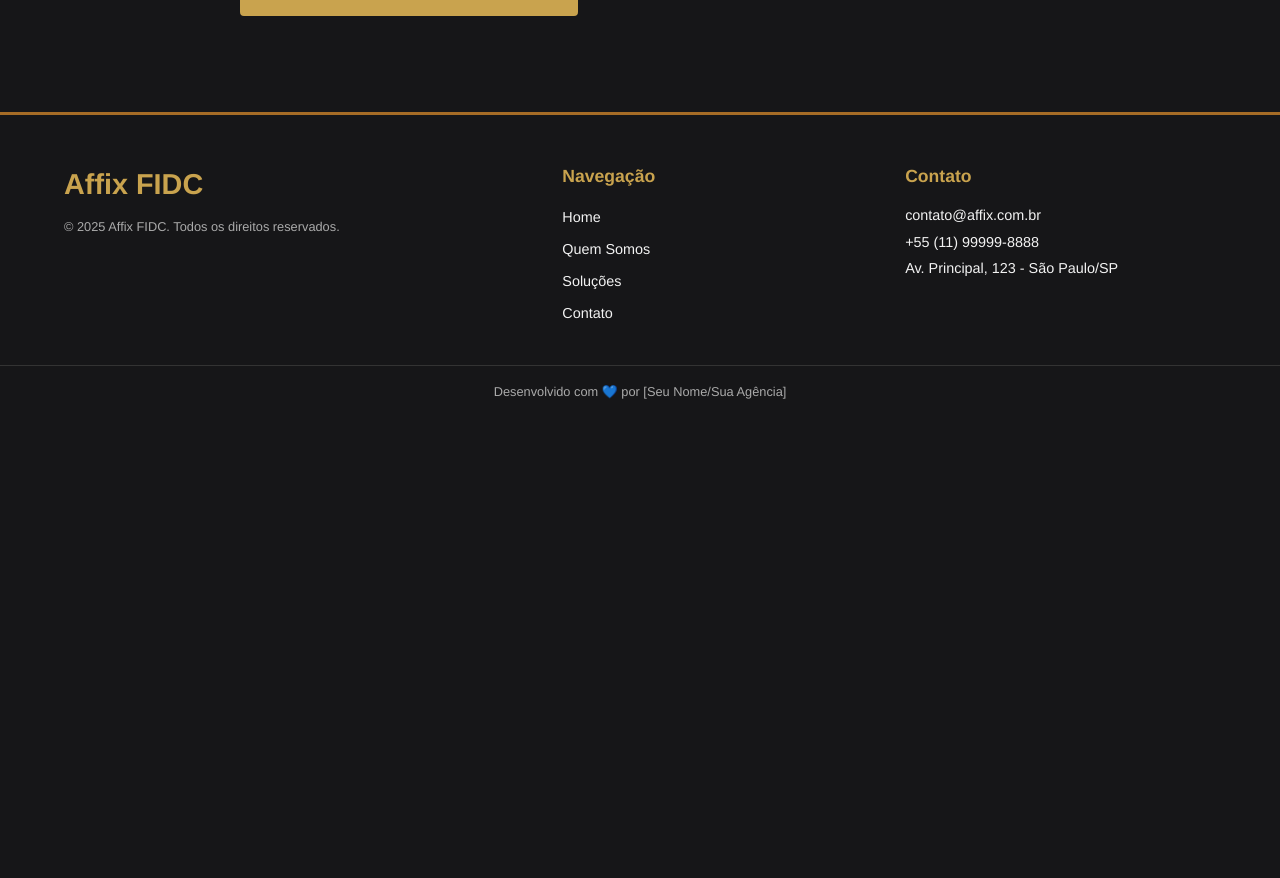
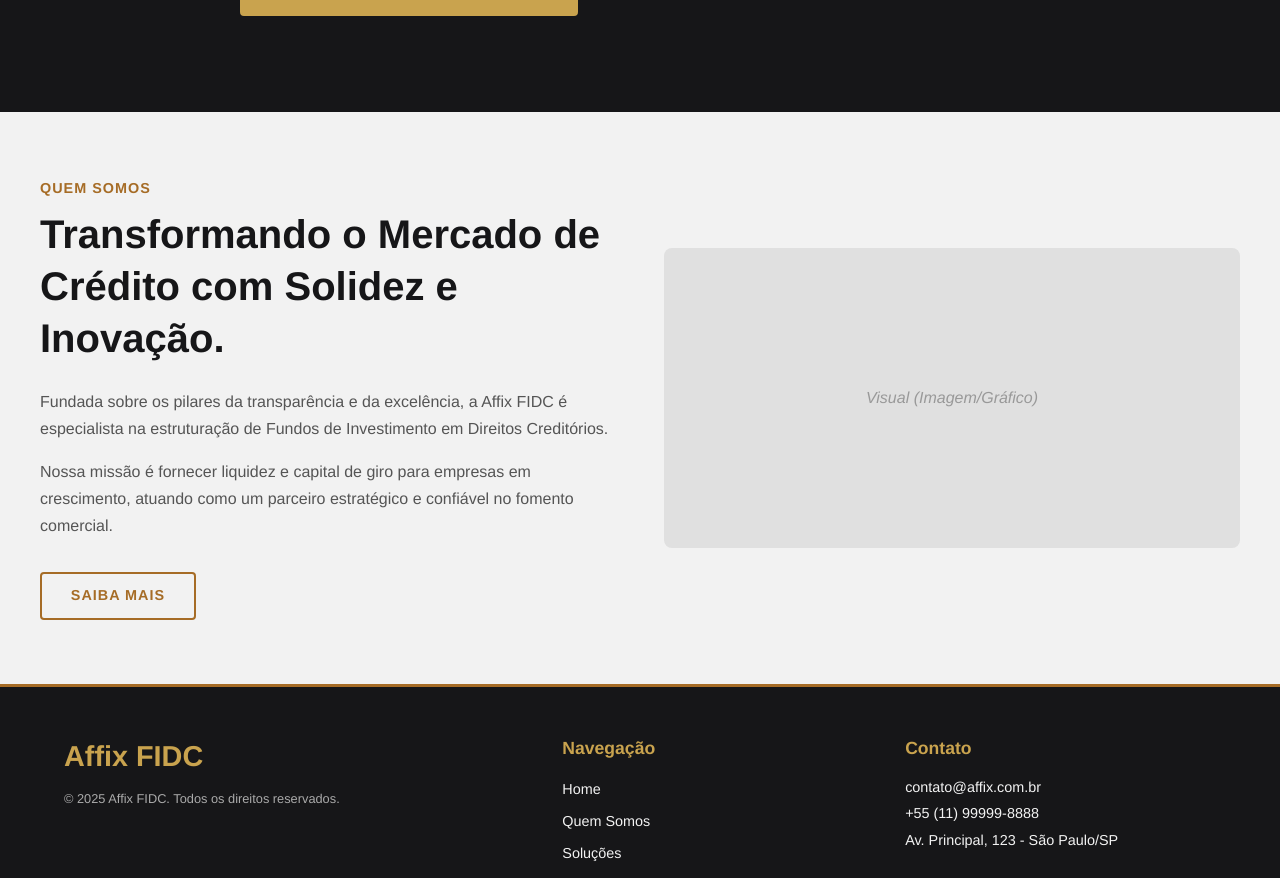
Before and after one commit to ademar-costa/site-affix, a React (Vite) app in the folder affix-fidc/: page / in a window 1280 px wide. Shown: the part 450-1328 px from the top of the page. Before the commit the page ends 868 px from the top, so only its background shows below. Built offline with nearby package versions, Linux system fonts and the light colour scheme.

Commit message:
Feat(Home): Cria a seção Sobre Nós (resumo) para a HomePage

```diff
--- /dev/null
+++ b/affix-fidc/src/components/Home/AboutSection.css
@@ -0,0 +1,113 @@
+/* 1. Container Principal (Mobile First) */
+.about-container {
+  /* !! MUDANÇA DE COR !! */
+  background-color: var(--branco-texto); /* Fundo branco */
+  color: var(--preto-principal); /* Texto preto */
+  padding: 4rem 1.5rem; /* 64px vertical, 24px lateral */
+}
+
+/* 2. Grid (Será usado no desktop) */
+.about-grid {
+  max-width: 1200px;
+  margin: 0 auto;
+}
+
+/* 3. Conteúdo de Texto (Mobile) */
+.about-content {
+  text-align: center; /* Centralizado no mobile */
+  margin-bottom: 3rem; /* Espaço antes do visual no mobile */
+}
+
+.about-tagline {
+  display: inline-block;
+  font-size: 0.9rem;
+  font-weight: 600;
+  letter-spacing: 1px;
+  text-transform: uppercase;
+  color: var(--dourado-secundario); /* Dourado mais escuro */
+  margin-bottom: 0.5rem;
+}
+
+.about-title {
+  font-size: 2rem; /* 32px */
+  font-weight: 700;
+  line-height: 1.3;
+  /* !! COR DO TÍTULO !! */
+  color: var(--preto-principal); /* Título preto sobre fundo branco */
+  margin-bottom: 1.5rem;
+}
+
+.about-description {
+  font-size: 1rem;
+  line-height: 1.7;
+  color: #555; /* Cinza escuro para o texto corrido */
+  margin-bottom: 1rem;
+}
+
+/* 4. Botão CTA (Versão "Vazada") */
+.about-cta-button {
+  display: inline-block;
+  padding: 0.7rem 1.8rem;
+
+  /* Botão "vazado" */
+  background-color: transparent;
+  border: 2px solid var(--dourado-secundario);
+  color: var(--dourado-secundario);
+
+  font-size: 0.9rem;
+  font-weight: 600;
+  text-transform: uppercase;
+  letter-spacing: 1px;
+  border-radius: 4px;
+
+  transition: all 0.3s ease;
+  cursor: pointer;
+  margin-top: 1rem;
+}
+
+.about-cta-button:hover {
+  background-color: var(--dourado-secundario);
+  color: var(--branco-texto);
+}
+
+/* 5. Placeholder Visual (Mobile) */
+.visual-placeholder {
+  width: 100%;
+  height: 300px; /* Altura fixa para o placeholder */
+  background-color: #e0e0e0; /* Cinza claro */
+  border-radius: 8px;
+
+  /* Centraliza o texto de exemplo (remover depois) */
+  display: flex;
+  justify-content: center;
+  align-items: center;
+  color: #999;
+  font-style: italic;
+}
+.visual-placeholder::after {
+  content: 'Visual (Imagem/Gráfico)';
+}
+
+
+/* 6. === MEDIA QUERY (Responsividade) === */
+/* Para telas de tablet e maiores... */
+@media (min-width: 768px) {
+
+  /* 6.1. Ativa o Grid de 2 Colunas */
+  .about-grid {
+    display: grid;
+    grid-template-columns: 1fr 1fr; /* 2 colunas de tamanho igual */
+    gap: 3rem; /* Espaço entre as colunas */
+    align-items: center; /* Alinha verticalmente */
+  }
+
+  /* 6.2. Ajusta o conteúdo de texto */
+  .about-content {
+    text-align: left; /* Alinhado à esquerda no desktop */
+    margin-bottom: 0;
+  }
+
+  .about-title {
+    font-size: 2.5rem; /* 40px */
+  }
+}
--- /dev/null
+++ b/affix-fidc/src/components/Home/AboutSection.jsx
@@ -0,0 +1,50 @@
+import React from 'react';
+import { Link } from 'react-router-dom';
+import './AboutSection.css'; // Importando os estilos
+
+function AboutSection() {
+  return (
+    <section className="about-container">
+      <div className="about-grid">
+
+        {/* Coluna 1: Conteúdo de Texto */}
+        <div className="about-content">
+          <span className="about-tagline">Quem Somos</span>
+          <h2 className="about-title">
+            Transformando o Mercado de Crédito com Solidez e Inovação.
+          </h2>
+          <p className="about-description">
+            Fundada sobre os pilares da transparência e da excelência, a
+            Affix FIDC é especialista na estruturação de Fundos de
+            Investimento em Direitos Creditórios.
+          </p>
+          <p className="about-description">
+            Nossa missão é fornecer liquidez e capital de giro para empresas
+            em crescimento, atuando como um parceiro estratégico e
+            confiável no fomento comercial.
+          </p>
+          <Link to="/quem-somos" className="about-cta-button">
+            Saiba Mais
+          </Link>
+        </div>
+
+        {/* Coluna 2: Visual (Pode ser uma imagem) */}
+        <div className="about-visual">
+          {/* Por enquanto, usaremos um 'placeholder' visual
+              estilizado com CSS. No futuro, podemos trocar
+              por <img src="..." alt="..." />
+          */}
+          <div className="visual-placeholder">
+             {/*
+
+[Image of abstract financial graph]
+ */}
+          </div>
+        </div>
+
+      </div>
+    </section>
+  );
+}
+
+export default AboutSection;
--- a/affix-fidc/src/pages/HomePage.jsx
+++ b/affix-fidc/src/pages/HomePage.jsx
@@ -1,18 +1,13 @@
 import React from 'react';
-// 1. Importe o nosso novo componente de seção
-import HeroSection from '../components/home/HeroSection';
-// Futuramente, importaremos outras seções aqui (ex: AboutSection, ServicesSection)
+import HeroSection from '../components/Home/HeroSection';
+import AboutSection from '../components/Home/AboutSection';
 
 function HomePage() {
   return (
     <>
-      {/* 2. Renderize a seção */}
       <HeroSection />
-
-      {/* <AboutSection />
-        <ServicesSection />
-        ... etc ...
-      */}
+      {/* 2. Renderize a nova seção */}
+      <AboutSection />
     </>
   );
 }
```
